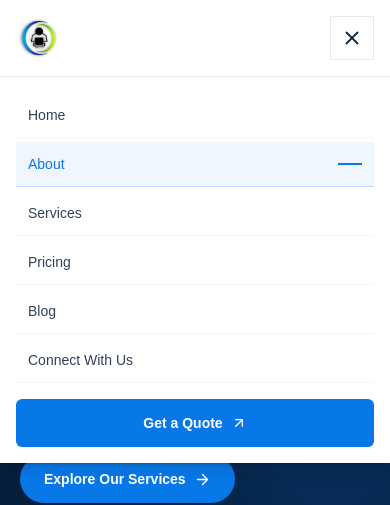
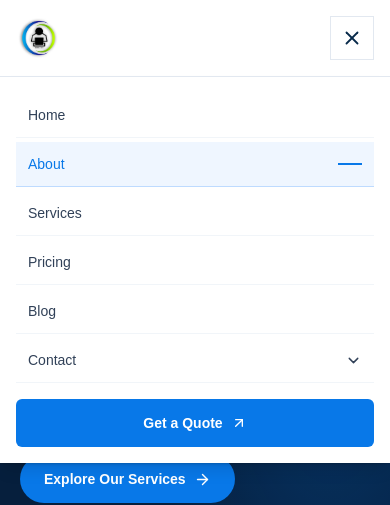
Before and after one commit to lakshmi-durga-tech/Lakshmi-Durga-Solutions, a Next.js app: page /about in a window 390 px wide. Both pictures are taken after a click on the button "Open navigation menu". Shown: the top 505 px of the page. Built offline with nearby package versions, Linux system fonts and the light colour scheme.

Commit message:
Update Header copy.tsx

```diff
--- a/src/components/Header copy.tsx
+++ b/src/components/Header copy.tsx
@@ -215,7 +215,7 @@ export default function Header() {
         >
           <div className="mx-auto grid max-w-7xl gap-1">
             {links.map((link) =>
-              link.label === "Contact" ? (
+              link.label === "Connect With Us" ? (
                 <div key={link.label} className="border-b border-slate-100">
                   <button
                     type="button"
```
